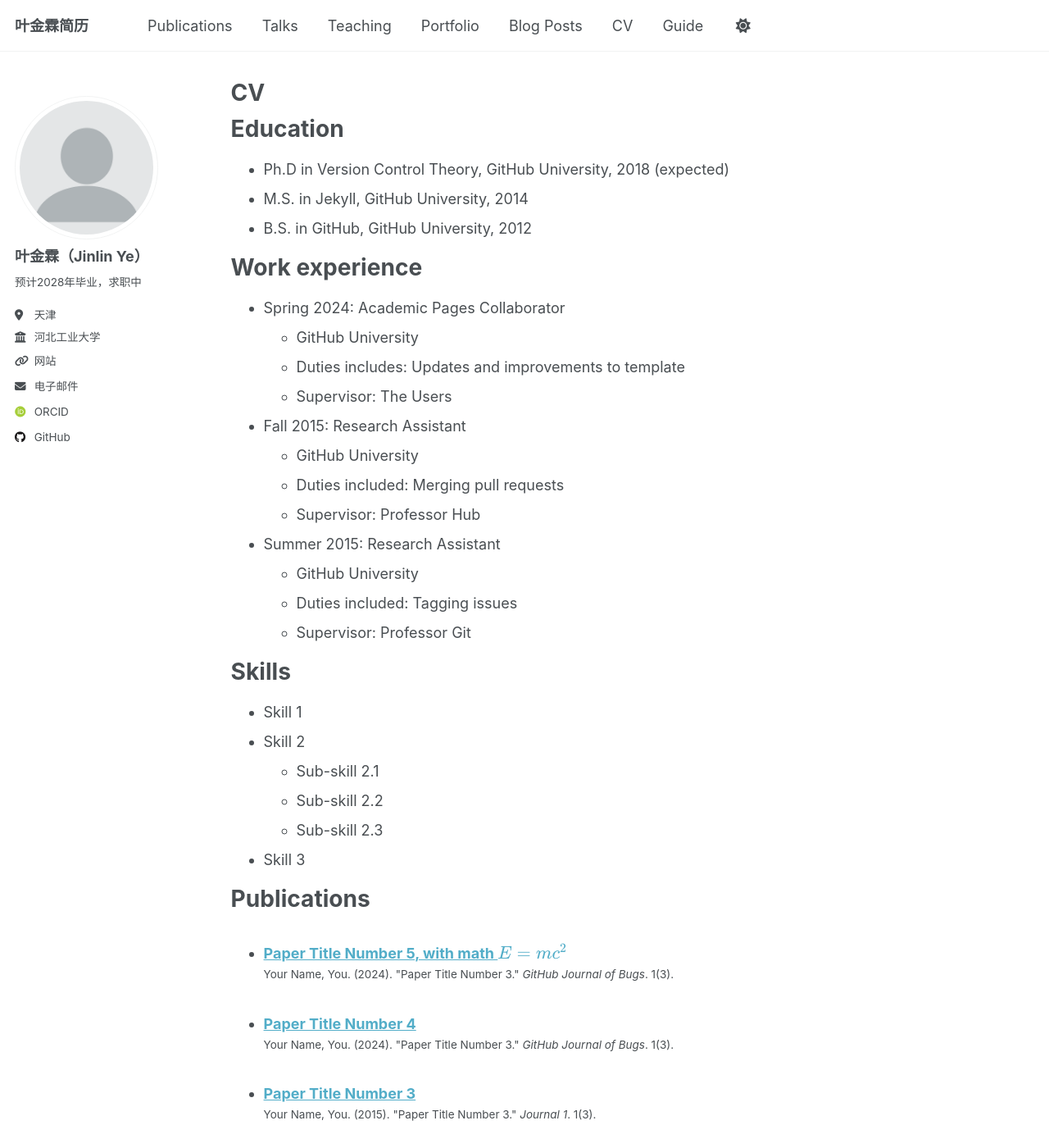
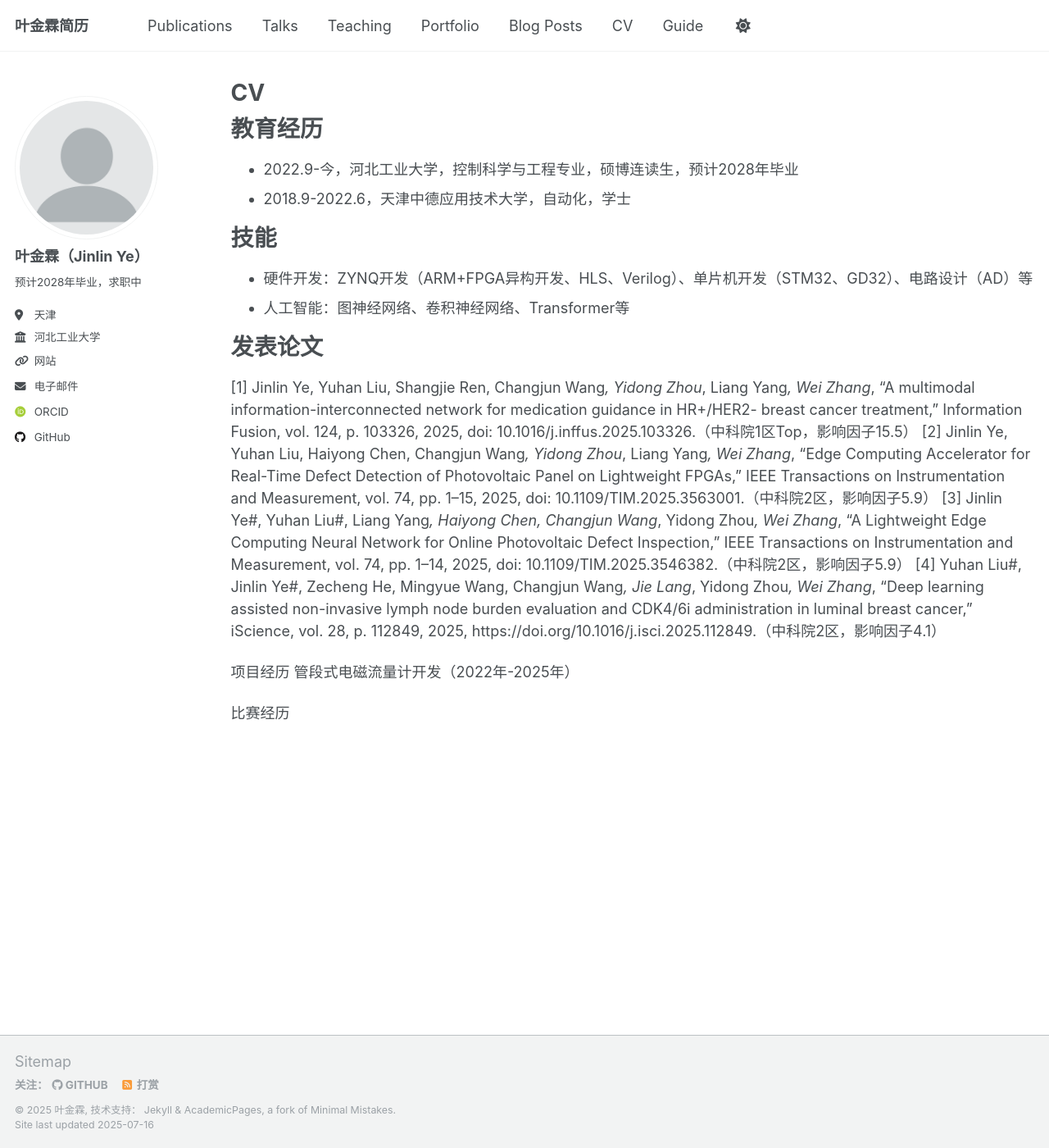
Before and after one commit to JinlinYY/JinlinYY.github.io, a Jekyll site: the page built from _pages/cv.md, in a window 1280 px wide and 1400 px high. Shown: the whole window at 82% size. Built offline with Jekyll 4.4.1, drawn with Linux system fonts in a browser that asks for light colours; some web fonts are replaced; a script that is not in the unit is left out; some of the changed text lies outside the part shown.

Commit message:
Update cv.md

```diff
--- a/_pages/cv.md
+++ b/_pages/cv.md
@@ -5,60 +5,34 @@ permalink: /cv/
 author_profile: true
 redirect_from:
   - /resume
+
 ---
 
 {% include base_path %}
 
-Education
+教育经历
 ======
-* Ph.D in Version Control Theory, GitHub University, 2018 (expected)
-* M.S. in Jekyll, GitHub University, 2014
-* B.S. in GitHub, GitHub University, 2012
 
-Work experience
+* 2022.9-今，河北工业大学，控制科学与工程专业，硕博连读生，预计2028年毕业
+* 2018.9-2022.6，天津中德应用技术大学，自动化，学士
+
+技能
 ======
-* Spring 2024: Academic Pages Collaborator
-  * GitHub University
-  * Duties includes: Updates and improvements to template
-  * Supervisor: The Users
 
-* Fall 2015: Research Assistant
-  * GitHub University
-  * Duties included: Merging pull requests
-  * Supervisor: Professor Hub
+* 硬件开发：ZYNQ开发（ARM+FPGA异构开发、HLS、Verilog）、单片机开发（STM32、GD32）、电路设计（AD）等
+* 人工智能：图神经网络、卷积神经网络、Transformer等
 
-* Summer 2015: Research Assistant
-  * GitHub University
-  * Duties included: Tagging issues
-  * Supervisor: Professor Git
+发表论文
+======
 
-Skills
-======
-* Skill 1
-* Skill 2
-  * Sub-skill 2.1
-  * Sub-skill 2.2
-  * Sub-skill 2.3
-* Skill 3
+[1]	Jinlin Ye, Yuhan Liu, Shangjie Ren, Changjun Wang*, Yidong Zhou*, Liang Yang*, Wei Zhang*, “A multimodal information-interconnected network for medication guidance in HR+/HER2- breast cancer treatment,” Information Fusion, vol. 124, p. 103326, 2025, doi: 10.1016/j.inffus.2025.103326.（中科院1区Top，影响因子15.5）
+[2]	Jinlin Ye, Yuhan Liu, Haiyong Chen, Changjun Wang*, Yidong Zhou*, Liang Yang*, Wei Zhang*, “Edge Computing Accelerator for Real-Time Defect Detection of Photovoltaic Panel on Lightweight FPGAs,” IEEE Transactions on Instrumentation and Measurement, vol. 74, pp. 1–15, 2025, doi: 10.1109/TIM.2025.3563001.（中科院2区，影响因子5.9）
+[3]	Jinlin Ye#, Yuhan Liu#, Liang Yang*, Haiyong Chen, Changjun Wang*, Yidong Zhou*, Wei Zhang*, “A Lightweight Edge Computing Neural Network for Online Photovoltaic Defect Inspection,” IEEE Transactions on Instrumentation and Measurement, vol. 74, pp. 1–14, 2025, doi: 10.1109/TIM.2025.3546382.（中科院2区，影响因子5.9）
+[4]	Yuhan Liu#, Jinlin Ye#, Zecheng He, Mingyue Wang, Changjun Wang*, Jie Lang*, Yidong Zhou*, Wei Zhang*, “Deep learning assisted non-invasive lymph node burden evaluation and CDK4/6i administration in luminal breast cancer,” iScience, vol. 28, p. 112849, 2025, https://doi.org/10.1016/j.isci.2025.112849.（中科院2区，影响因子4.1）
 
-Publications
-======
-  <ul>{% for post in site.publications reversed %}
-    {% include archive-single-cv.html %}
-  {% endfor %}</ul>
+项目经历
+管段式电磁流量计开发（2022年-2025年）
 
-Talks
-======
-  <ul>{% for post in site.talks reversed %}
-    {% include archive-single-talk-cv.html  %}
-  {% endfor %}</ul>
 
-Teaching
-======
-  <ul>{% for post in site.teaching reversed %}
-    {% include archive-single-cv.html %}
-  {% endfor %}</ul>
 
-Service and leadership
-======
-* Currently signed in to 43 different slack teams
+ 比赛经历
```
